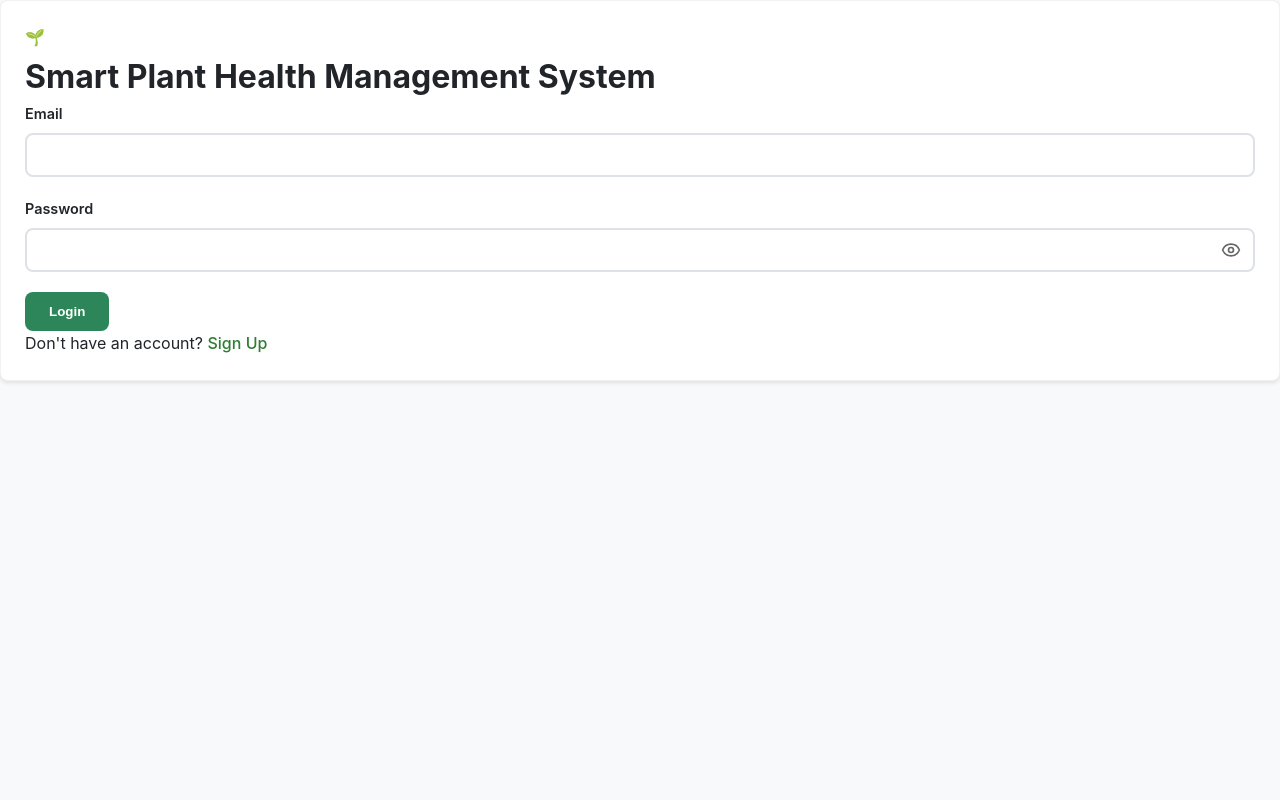
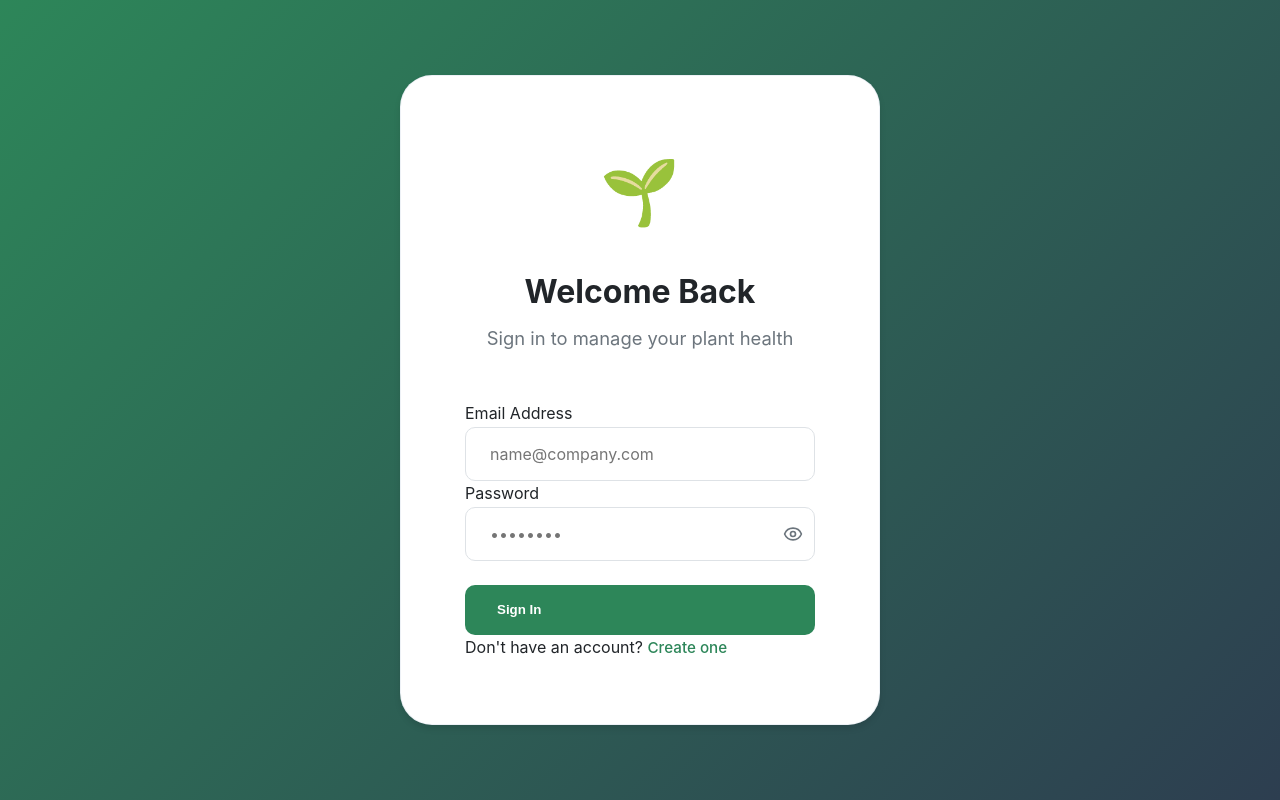
Before and after one commit to acharya100/drabesh-acharya-smartplanthealthmanagementsystem, a React (Vite) app in the folder frontend/: page / in a window 1280 px wide. Built offline with nearby package versions, Linux system fonts and the light colour scheme.

Commit message:
implemented professional design for css and modified app.css, diseasedetection, diseases,login,plants, treatments

```diff
--- a/frontend/src/App.css
+++ b/frontend/src/App.css
@@ -1,22 +1,25 @@
-/* Smart Plant Health Management System - Global Design System */
+/* Smart Plant Health Management System - Premium Design System */
+@import url('https://fonts.googleapis.com/css2?family=Outfit:wght@300;400;500;600;700&display=swap');
+
 :root {
-  --primary: #2d8659;
+  --primary: #1a4d2e;
   --primary-dark: #1f6341;
-  --primary-light: #e0f2f1;
-  --secondary: #6c757d;
-  --success: #28a745;
-  --danger: #dc3545;
-  --warning: #ffc107;
-  --info: #17a2b8;
+  --primary-subtle: #e8f3ee;
+  --secondary: #2d3e50;
+  --accent: #f5e8c1;
+  --success: #10b981;
+  --danger: #e11d48;
+  --warning: #f59e0b;
   --white: #ffffff;
-  --bg: #f4f7f6;
-  --border: #e0e0e0;
-  --text: #333333;
-  --text-light: #777777;
-  --shadow: 0 4px 6px rgba(0, 0, 0, 0.1);
-  --shadow-lg: 0 10px 15px rgba(0, 0, 0, 0.1);
-  --radius: 12px;
-  --radius-lg: 20px;
+  --bg: #f8fafc;
+  --text: #0f172a;
+  --text-light: #64748b;
+  --border: #e2e8f0;
+  --shadow-sm: 0 1px 2px rgba(0, 0, 0, 0.05);
+  --shadow: 0 4px 6px -1px rgba(0, 0, 0, 0.1), 0 2px 4px -1px rgba(0, 0, 0, 0.06);
+  --shadow-lg: 0 20px 25px -5px rgba(0, 0, 0, 0.1), 0 10px 10px -5px rgba(0, 0, 0, 0.04);
+  --radius: 20px;
+  --radius-sm: 10px;
 }
 
 /* Base Reset */
@@ -27,10 +30,11 @@
 }
 
 body {
-  font-family: 'Inter', -apple-system, sans-serif;
+  font-family: 'Outfit', sans-serif;
   background: var(--bg);
   color: var(--text);
   line-height: 1.6;
+  -webkit-font-smoothing: antialiased;
 }
 
 a {
@@ -38,218 +42,373 @@ a {
   color: inherit;
 }
 
-/* Global Components: Cards */
-.card,
-.login-card,
-.form-card,
-.stat-card,
-.plant-card,
-.action-card,
-.upload-card,
-.result-card,
-.treatment-card,
-.disease-card-v2,
-.plant-card-v2,
-.treatment-card-v2 {
-  background: var(--white);
-  border-radius: var(--radius);
-  box-shadow: var(--shadow);
-  padding: 24px;
-  transition: all 0.3s cubic-bezier(0.4, 0, 0.2, 1);
-  border: 1px solid rgba(0, 0, 0, 0.05);
-}
-
-.card:hover,
-.clickable:hover {
-  transform: translateY(-4px);
-  box-shadow: var(--shadow-lg);
-}
-
-/* Buttons */
-.btn-primary,
-.btn-secondary,
-.btn-link,
-.file-input-label,
-.btn-upload,
-.btn-search,
-.btn-ai-analyze {
-  padding: 12px 24px;
-  border-radius: var(--radius);
-  font-weight: 600;
-  cursor: pointer;
-  transition: all 0.3s;
-  display: inline-flex;
-  align-items: center;
-  justify-content: center;
-  gap: 8px;
-  border: none;
-}
-
-.btn-primary,
-.btn-link,
-.file-input-label,
-.btn-upload,
-.btn-search,
-.btn-ai-analyze {
-  background: var(--primary);
-  color: var(--white);
-}
-
-.btn-primary:hover,
-.btn-upload:hover,
-.btn-search:hover {
-  background: var(--primary-dark);
-  transform: translateY(-2px);
-}
-
-.btn-secondary {
-  background: var(--white);
-  border: 2px solid var(--border);
-  color: var(--text);
-}
-
-.btn-secondary:hover {
-  background: #f8f9fa;
-}
-
-/* Form Controls */
-.form-group {
-  margin-bottom: 20px;
-}
-
-.form-group label {
-  display: block;
-  margin-bottom: 8px;
-  font-weight: 600;
-  font-size: 0.9rem;
-}
-
-input,
-textarea,
-select {
-  width: 100%;
-  padding: 12px 16px;
-  border: 2px solid var(--border);
-  border-radius: var(--radius);
-  transition: border-color 0.3s;
-  font-family: inherit;
-}
-
-input:focus,
-textarea:focus,
-select:focus {
-  outline: none;
-  border-color: var(--primary);
-}
-
-/* Layout & Navigation */
+/* Navbar Enhancement */
 .navbar {
   background: var(--primary);
   color: white;
-  padding: 1rem 2rem;
+  padding: 1rem 3rem;
   display: flex;
   justify-content: space-between;
   align-items: center;
+  position: sticky;
+  top: 0;
+  z-index: 1000;
+  box-shadow: var(--shadow);
+}
+
+.navbar-brand h2 {
+  font-weight: 700;
+  font-size: 1.5rem;
+  letter-spacing: -0.03em;
+}
+
+.navbar-links {
+  display: flex;
+  align-items: center;
+  gap: 0.75rem;
 }
 
 .nav-link {
-  color: white;
-  padding: 0.5rem 1rem;
-  border-radius: 8px;
+  color: rgba(255, 255, 255, 0.85);
+  font-weight: 500;
+  padding: 0.6rem 1.2rem;
+  border-radius: var(--radius-sm);
   transition: 0.3s;
+  font-size: 0.95rem;
 }
 
 .nav-link:hover,
 .nav-link.active {
-  background: rgba(255, 255, 255, 0.2);
+  color: white;
+  background: rgba(255, 255, 255, 0.12);
 }
 
 .logout-btn {
   background: var(--danger);
   color: white;
   border: none;
-  padding: 8px 16px;
-  border-radius: 8px;
+  padding: 0.6rem 1.5rem;
+  border-radius: var(--radius-sm);
   font-weight: 700;
   cursor: pointer;
-  transition: all 0.3s;
+  transition: 0.3s;
 }
 
 .logout-btn:hover {
-  background: #c82333;
-  transform: translateY(-1px);
+  background: #be123c;
+  transform: translateY(-2px);
+  box-shadow: 0 6px 15px rgba(225, 29, 72, 0.3);
 }
 
+/* Layout & Grid */
 .page-content {
-  padding: 40px 20px;
-  max-width: 1200px;
+  padding: 4rem 3rem;
+  max-width: 1320px;
   margin: 0 auto;
 }
 
 .page-header {
+  margin-bottom: 3.5rem;
   display: flex;
   justify-content: space-between;
-  align-items: center;
-  margin-bottom: 30px;
+  align-items: flex-end;
 }
 
-/* Dashboard & Grids */
+.page-header h1 {
+  font-size: 2.75rem;
+  font-weight: 800;
+  color: var(--primary);
+  letter-spacing: -0.03em;
+}
+
+.subtitle {
+  color: var(--text-light);
+  font-size: 1.15rem;
+  margin-top: 0.4rem;
+}
+
 .stats-grid,
-.actions-grid,
 .plants-grid,
 .diseases-grid,
 .treatments-grid {
   display: grid;
-  grid-template-columns: repeat(auto-fit, minmax(280px, 1fr));
-  gap: 24px;
+  grid-template-columns: repeat(auto-fit, minmax(320px, 1fr));
+  gap: 2.5rem;
+}
+
+/* Progressive Components */
+.card,
+.stat-card,
+.plant-card-v2,
+.disease-card-v2,
+.treatment-card-v2,
+.login-card {
+  background: var(--white);
+  border-radius: var(--radius);
+  box-shadow: var(--shadow);
+  border: 1px solid rgba(226, 232, 240, 0.6);
+  transition: 0.4s cubic-bezier(0.175, 0.885, 0.32, 1.275);
+}
+
+.card:hover,
+.clickable:hover {
+  transform: translateY(-8px);
+  box-shadow: var(--shadow-lg);
+  border-color: var(--primary-light);
+}
+
+.stat-card {
+  padding: 2rem;
+  display: flex;
+  align-items: center;
+  gap: 1.5rem;
 }
 
 .stat-icon {
-  font-size: 2rem;
-  margin-right: 1rem;
+  width: 64px;
+  height: 64px;
+  background: var(--primary-subtle);
+  border-radius: 18px;
+  display: flex;
+  align-items: center;
+  justify-content: center;
+  font-size: 2.2rem;
 }
 
 .stat-card h3 {
-  font-size: 1.8rem;
+  font-size: 2.25rem;
+  font-weight: 800;
+  color: var(--text);
 }
 
-/* Modals */
-.modal-overlay {
-  position: fixed;
-  inset: 0;
-  background: rgba(0, 0, 0, 0.6);
-  backdrop-filter: blur(4px);
+/* Buttons & Filters */
+.btn-primary,
+.btn-search {
+  background: var(--primary);
+  color: white;
+  padding: 0.85rem 2rem;
+  border-radius: var(--radius-sm);
+  font-weight: 700;
+  border: none;
+  cursor: pointer;
+  display: inline-flex;
+  align-items: center;
+  gap: 0.75rem;
+  transition: 0.3s;
+}
+
+.btn-primary:hover {
+  background: var(--primary-dark);
+  transform: translateY(-2px);
+  box-shadow: 0 8px 20px rgba(26, 77, 46, 0.25);
+}
+
+.search-bar-container {
+  display: flex;
+  gap: 1rem;
+  margin-bottom: 2.5rem;
+}
+
+.search-input-wrapper {
+  flex: 1;
+  position: relative;
+}
+
+.search-icon {
+  position: absolute;
+  left: 1.25rem;
+  top: 50%;
+  transform: translateY(-50%);
+  color: var(--text-light);
+}
+
+.search-input-wrapper input {
+  padding-left: 3.5rem;
+}
+
+/* Discovery (Detection) Refinement */
+.discovery-content {
+  max-width: 1100px;
+  margin: 0 auto;
+  padding: 4rem 2rem;
+}
+
+.discovery-header {
+  text-align: center;
+  margin-bottom: 4rem;
+}
+
+.header-badge {
+  background: var(--primary-subtle);
+  color: var(--primary);
+  padding: 0.6rem 1.2rem;
+  border-radius: 99px;
+  font-weight: 800;
+  font-size: 0.8rem;
+  letter-spacing: 0.08em;
+  display: inline-block;
+  margin-bottom: 1.5rem;
+}
+
+.detection-layout {
+  display: grid;
+  grid-template-columns: 1fr;
+  gap: 4rem;
+  justify-items: center;
+}
+
+.detection-main,
+.detection-sidebar {
+  width: 100%;
+  max-width: 680px;
+}
+
+.upload-dropzone {
+  border: 3px dashed var(--border);
+  border-radius: var(--radius);
+  padding: 5rem 3rem;
+  text-align: center;
+  cursor: pointer;
+  transition: 0.3s;
+  background: #fafafa;
+}
+
+.upload-dropzone:hover {
+  border-color: var(--primary);
+  background: white;
+  box-shadow: var(--shadow-lg);
+}
+
+.preview-image-wrapper {
+  border-radius: var(--radius);
+  overflow: hidden;
+  border: 8px solid white;
+  box-shadow: var(--shadow-lg);
+}
+
+.preview-image-wrapper img {
+  width: 100%;
+  height: auto;
+  display: block;
+}
+
+/* States & Auth */
+.loading-spinner-container,
+.no-results {
+  grid-column: 1 / -1;
+  text-align: center;
+  padding: 5rem 2rem;
+}
+
+.spinner {
+  width: 56px;
+  height: 56px;
+  border: 6px solid var(--primary-subtle);
+  border-top: 6px solid var(--primary);
+  border-radius: 50%;
+  animation: spin 1s linear infinite;
+  margin: 0 auto 1.5rem;
+}
+
+@keyframes spin {
+  from {
+    transform: rotate(0deg);
+  }
+
+  to {
+    transform: rotate(360deg);
+  }
+}
+
+.login-container {
+  min-height: 100vh;
   display: flex;
   align-items: center;
   justify-content: center;
-  z-index: 1000;
+  background: linear-gradient(135deg, var(--primary) 0%, var(--secondary) 100%);
 }
 
-.modal-content-large {
-  background: white;
-  border-radius: var(--radius-lg);
-  width: 90%;
-  max-width: 900px;
-  max-height: 90vh;
-  overflow-y: auto;
-  padding: 32px;
+.login-card {
+  width: 100%;
+  max-width: 480px;
+  padding: 4rem;
+  border-radius: 32px;
+  box-shadow: var(--shadow-lg);
 }
 
-/* Animations */
-@keyframes fadeIn {
-  from {
-    opacity: 0;
-  }
+.auth-header {
+  text-align: center;
+  margin-bottom: 3rem;
+}
 
-  to {
-    opacity: 1;
-  }
+.auth-logo {
+  font-size: 4rem;
+  margin-bottom: 1.5rem;
+}
+
+/* Inputs & Badges */
+input,
+select,
+textarea {
+  width: 100%;
+  padding: 1rem 1.5rem;
+  border: 1px solid var(--border);
+  border-radius: var(--radius-sm);
+  font-size: 1rem;
+  font-family: inherit;
+  transition: 0.2s;
+}
+
+input:focus {
+  border-color: var(--primary);
+  box-shadow: 0 0 0 4px var(--primary-subtle);
+  outline: none;
+}
+
+.badge {
+  padding: 0.4rem 1rem;
+  border-radius: 99px;
+  font-weight: 800;
+  font-size: 0.75rem;
+  text-transform: uppercase;
+}
+
+.badge-edible,
+.healthy {
+  background: #dcfce7;
+  color: #166534;
+}
+
+.badge-toxic,
+.infected {
+  background: #fee2e2;
+  color: #991b1b;
+}
+
+.mt-4 {
+  margin-top: 1rem;
+}
+
+.mt-6 {
+  margin-top: 1.5rem;
+}
+
+.mb-8 {
+  margin-bottom: 2rem;
+}
+
+.hidden {
+  display: none;
+}
+
+.animate-slide-up {
+  animation: slideUp 0.6s cubic-bezier(0.16, 1, 0.3, 1);
 }
 
 @keyframes slideUp {
   from {
     opacity: 0;
-    transform: translateY(20px);
+    transform: translateY(30px);
   }
 
   to {
@@ -257,176 +416,3 @@ select:focus {
     transform: translateY(0);
   }
 }
-
-.animate-fade-in {
-  animation: fadeIn 0.4s ease-out;
-}
-
-.animate-slide-up {
-  animation: slideUp 0.5s ease-out;
-}
-
-/* Responsive */
-@media (max-width: 768px) {
-  .page-header {
-    flex-direction: column;
-    align-items: flex-start;
-    gap: 1rem;
-  }
-
-  .form-grid {
-    grid-template-columns: 1fr;
-  }
-}
-
-/* Specific Component Tweaks */
-.plant-image-container {
-  height: 200px;
-  border-radius: 12px 12px 0 0;
-  overflow: hidden;
-  margin: -24px -24px 20px -24px;
-}
-
-.plant-image-container img {
-  width: 100%;
-  height: 100%;
-  object-fit: cover;
-  transition: transform 0.3s ease;
-}
-
-.plant-card-v2:hover .plant-image-container img {
-  transform: scale(1.05);
-}
-
-.plant-info {
-  padding: 24px;
-  display: flex;
-  flex-direction: column;
-  gap: 12px;
-}
-
-.plant-header {
-  margin-bottom: 8px;
-}
-
-.plant-header h3 {
-  font-size: 1.25rem;
-  color: #111827;
-}
-
-.scientific-name {
-  font-size: 0.875rem;
-  color: #6b7280;
-  font-style: italic;
-}
-
-.plant-specs {
-  display: flex;
-  justify-content: space-between;
-  padding: 12px 0;
-  border-top: 1px solid #f3f4f6;
-  border-bottom: 1px solid #f3f4f6;
-  margin: 12px 0;
-}
-
-.spec-item {
-  display: flex;
-  flex-direction: column;
-  align-items: center;
-  gap: 4px;
-  color: #4b5563;
-  font-size: 0.75rem;
-  font-weight: 500;
-}
-
-.badge {
-  padding: 2px 8px;
-  border-radius: 4px;
-  font-size: 10px;
-  font-weight: 700;
-  text-transform: uppercase;
-}
-
-.badge-edible {
-  background: #dcfce7;
-  color: #166534;
-}
-
-.badge-medicinal {
-  background: #dbeafe;
-  color: #1e40af;
-}
-
-.badge-toxic {
-  background: #fee2e2;
-  color: #991b1b;
-}
-
-.severity-badge,
-.status-pill {
-  padding: 4px 12px;
-  border-radius: 20px;
-  font-weight: 700;
-  font-size: 0.75rem;
-  text-transform: uppercase;
-}
-
-.severity-mild,
-.healthy {
-  background: #dcfce7;
-  color: #166534;
-}
-
-.severity-moderate {
-  background: #fff9c4;
-  color: #f57f17;
-}
-
-.severity-severe,
-.infected {
-  background: #ffecb3;
-  color: #e65100;
-}
-
-.severity-critical {
-  background: #ffebee;
-  color: #c62828;
-}
-
-/* Disease Detection V2 Extras */
-.discovery-header {
-  text-align: center;
-  margin-bottom: 40px;
-}
-
-.detection-layout {
-  display: grid;
-  grid-template-columns: 1fr 400px;
-  gap: 30px;
-}
-
-@media (max-width: 1024px) {
-  .detection-layout {
-    grid-template-columns: 1fr;
-  }
-}
-
-.confidence-meter {
-  background: #f8fafc;
-  padding: 12px;
-  border-radius: 8px;
-  margin: 15px 0;
-}
-
-.meter-bar {
-  height: 8px;
-  background: #e2e8f0;
-  border-radius: 4px;
-  overflow: hidden;
-}
-
-.meter-fill {
-  height: 100%;
-  background: var(--primary);
-  transition: width 1s;
-}
--- a/frontend/src/pages/DiseaseDetection.jsx
+++ b/frontend/src/pages/DiseaseDetection.jsx
@@ -94,12 +94,13 @@ const DiseaseDetection = () => {
               {!preview ? (
                 <div className="upload-dropzone" onClick={() => document.getElementById('fileInput').click()}>
                   <div className="dropzone-icon">
-                    <Upload size={40} />
+                    <Upload size={48} />
                   </div>
                   <h3>Select Plant Photo</h3>
                   <p>JPEG or PNG up to 5MB</p>
-                  <label className="btn-upload">
+                  <div className="btn-primary mt-6">
                     Browse Files
+                  </div>
                   <input
                     id="fileInput"
                     type="file"
@@ -107,7 +108,6 @@ const DiseaseDetection = () => {
                     onChange={handleFileChange}
                     className="hidden"
                   />
-                  </label>
                 </div>
               ) : (
                 <div className="preview-stage">
--- a/frontend/src/pages/Diseases.jsx
+++ b/frontend/src/pages/Diseases.jsx
@@ -110,7 +110,7 @@ const Diseases = () => {
                         <p className="subtitle">Reference for common plant ailments and pathogens</p>
                     </div>
                     <button
-                        className="btn-primary flex items-center gap-2"
+                        className="btn-primary"
                         onClick={() => setShowAddModal(true)}
                     >
                         <Activity size={20} />
--- a/frontend/src/pages/Login.jsx
+++ b/frontend/src/pages/Login.jsx
@@ -54,19 +54,21 @@ const Login = () => {
 
   return (
     <div className="login-container">
-      <div className="login-card">
-        <div className="login-header">
-          <div className="login-logo">🌱</div>
-          <h1>Smart Plant Health Management System</h1>
+      <div className="login-card animate-slide-up">
+        <div className="auth-header">
+          <div className="auth-logo">🌱</div>
+          <h1>Welcome Back</h1>
+          <p className="subtitle">Sign in to manage your plant health</p>
         </div>
 
         <form onSubmit={handleSubmit}>
-          {error && <div className="error-message">{error}</div>}
+          {error && <div className="error-banner mb-8">{error}</div>}
           <div className="form-group">
-            <label>Email</label>
+            <label>Email Address</label>
             <input
               type="text"
               name="username"
+              placeholder="name@company.com"
               value={formData.username}
               onChange={handleChange}
               required
@@ -79,40 +81,41 @@ const Login = () => {
               <input
                 type={showPassword ? "text" : "password"}
                 name="password"
+                placeholder="••••••••"
                 value={formData.password}
                 onChange={handleChange}
                 required
                 disabled={loading}
-                style={{ paddingRight: '40px' }}
+                style={{ paddingRight: '46px' }}
               />
               <button
                 type="button"
                 onClick={() => setShowPassword(!showPassword)}
                 style={{
                   position: 'absolute',
-                  right: '10px',
+                  right: '12px',
                   top: '50%',
                   transform: 'translateY(-50%)',
                   background: 'none',
                   border: 'none',
                   cursor: 'pointer',
-                  color: '#666',
+                  color: 'var(--text-light)',
                   display: 'flex',
-                  alignItems: 'center',
-                  padding: '4px'
+                  alignItems: 'center'
                 }}
               >
                 {showPassword ? <EyeOff size={20} /> : <Eye size={20} />}
               </button>
             </div>
           </div>
-          <button type="submit" className="btn-primary" disabled={loading}>
-            {loading ? "Logging in..." : "Login"}
+          <button type="submit" className="btn-primary" style={{ width: '100%', marginTop: '1.5rem', height: '50px' }} disabled={loading}>
+            {loading ? "Authenticating..." : "Sign In"}
           </button>
         </form>
-        <p className="login-footer">
-          Don't have an account? <Link to="/signup" style={{ color: '#2e7d32', textDecoration: 'none', fontWeight: '500' }}>Sign Up</Link>
-        </p>
+
+        <div className="auth-footer">
+          Don't have an account? <Link to="/signup" className="nav-link" style={{ color: 'var(--primary)', display: 'inline', padding: 0 }}>Create one</Link>
+        </div>
       </div>
     </div>
   );
--- a/frontend/src/pages/Plants.jsx
+++ b/frontend/src/pages/Plants.jsx
@@ -178,7 +178,7 @@ const Plants = () => {
             <p className="subtitle">Discover and learn about various plant species</p>
           </div>
           <button
-            className="btn-primary flex items-center gap-2"
+            className="btn-primary"
             onClick={() => setShowAddModal(true)}
           >
             <Plus size={20} />
--- a/frontend/src/pages/Treatment.jsx
+++ b/frontend/src/pages/Treatment.jsx
@@ -106,7 +106,7 @@ const Treatment = () => {
             <p className="subtitle">Expert-verified methods for plant recovery</p>
           </div>
           <button
-            className="btn-primary flex items-center gap-2"
+            className="btn-primary"
             onClick={() => setShowAddModal(true)}
           >
             <ShieldCheck size={20} />
```
Lines whose indentation alone changed are shown as unchanged.
